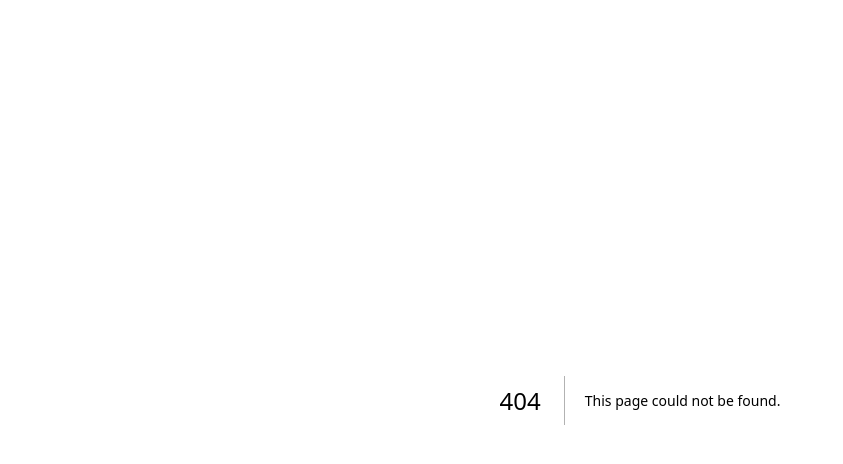
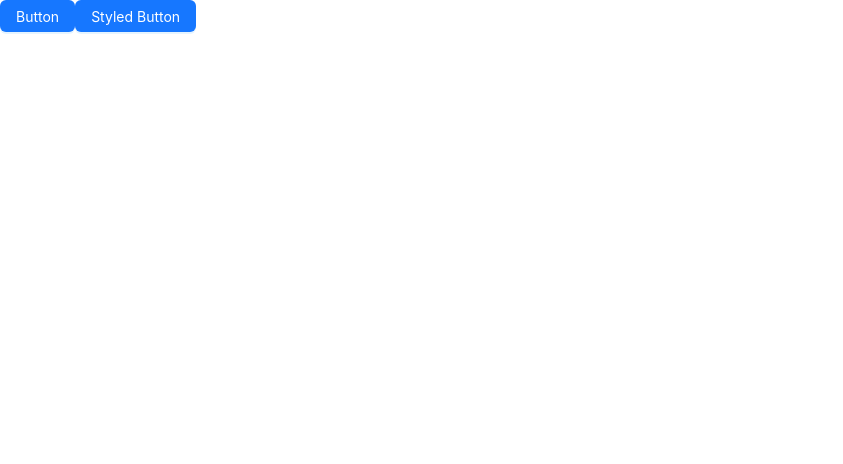
Before and after one commit to thopatevijay/postman, a Next.js app: page /home/Home in a window 1280 px wide. Before the commit this address had no page. Shown: the top 464 px of the page, without its empty margins (0-843 px from the left). Built offline with nearby package versions, Linux system fonts and the light colour scheme.

Commit message:
project setup : added styled component

```diff
--- a/package.json
+++ b/package.json
@@ -13,7 +13,8 @@
     "antd": "^5.8.3",
     "next": "13.4.13",
     "react": "18.2.0",
-    "react-dom": "18.2.0"
+    "react-dom": "18.2.0",
+    "styled-components": "^6.0.7"
   },
   "devDependencies": {
     "@types/node": "20.4.9",
--- /dev/null
+++ b/pages/home/Home.styled.tsx
@@ -0,0 +1,5 @@
+import styled from 'styled-components'
+import { Button as UiButton } from 'antd';
+
+
+export const Button = styled(UiButton)``;
--- a/pages/Home.tsx
+++ b/pages/home/Home.tsx
@@ -1,9 +1,11 @@
 import React from 'react';
 import { Button } from 'antd';
+import * as Styled from './Home.styled';
 
 const Home = () => (
   <div className="App">
     <Button type="primary">Button</Button>
+    <Styled.Button type='primary'>Styled Button</Styled.Button>
   </div>
 );
 
--- /dev/null
+++ b/pages/home/index.ts
@@ -0,0 +1 @@
+export { default } from "./Home";
--- a/pages/index.tsx
+++ b/pages/index.tsx
@@ -1,4 +1,4 @@
-import Home from './Home'
+import Home from './home'
 
 export default function App() {
   return (
```
Also changed, not shown: 2 other files (tests, documents, lock files or other folders).
